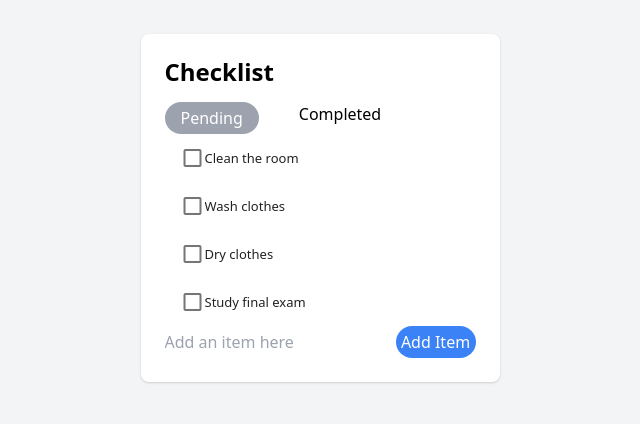
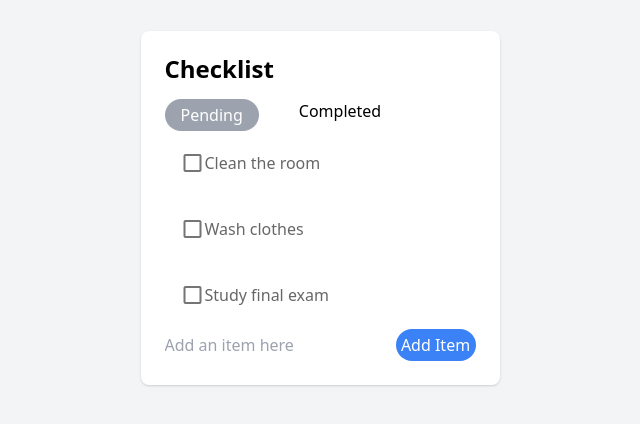
Before and after one commit to marcvaleros/nuxt-vue-todo_app, a Nuxt app: page / in a window 1280 px wide. Shown: the part 208-632 px from the top of the page, without its empty margins (320-960 px from the left). Built offline with nearby package versions, Linux system fonts and the light colour scheme.

Commit message:
setup vuex store

```diff
--- a/components/Card.vue
+++ b/components/Card.vue
@@ -15,10 +15,10 @@
           <component :is="activeTab"/>
 
           <div class="flex flex-row ">
-            <input type="textfield" placeholder="Add an item here" class="outline-none" v-model="newTask">
+            <input type="text" placeholder="Add an item here" class="outline-none" v-model="newTask" @keypress.enter="addTasK">
             <button
               class="rounded-full text-white outline outline-none border-0 bg-blue-500 h-8 w-20 "
-              @click="create"
+              @click="addTask"
             >Add Item</button>
           </div>
 
@@ -37,10 +37,14 @@ export default {
     };
   },
   methods: {
-   create(){
-
+   addTask(){
+      if(this.newTask){
+        this.$store.commit('ADD_TASK',this.newTask);
+        this.newTask = '';
+      }
    }
   },
+
 }
 </script>
 
--- a/components/Completed.vue
+++ b/components/Completed.vue
@@ -1,8 +1,8 @@
 <template>
   <div>
      <v-list class="p-0" single-line dense>
-        <v-list-item v-for="item in completed" :key="item.id" dense>
-              <v-checkbox :id="item.id" :label="item.task"></v-checkbox>
+        <v-list-item v-for="item in completed" :key="item.task" dense>
+              <v-checkbox  :label="item.task"></v-checkbox>
         </v-list-item>
        </v-list>
    </div>
@@ -13,15 +13,18 @@ export default {
   name: 'Completed',
   data() {
     return {
-      completed: [
-        {
-          id:5,task:'Code personal app', done:true,
-        },
-        {
-          id:6,task:'Walk dogs', done:true,
-        },
-      ]
+      tasks: []
     }
+  },
+  computed: {
+    completed() {
+      let done =  this.tasks.filter((task) => task.done === true);
+      return done;
+    }
+  },
+  mounted () {
+    this.tasks = this.$store.state.tasks;
+    console.log(this.tasks);
   },
 };
 </script>
--- a/components/Pending.vue
+++ b/components/Pending.vue
@@ -1,18 +1,8 @@
 <template>
- <div>
-     <v-list class="p-0 m-0" dense>
-       <v-list-item v-for="item in pending" :key="item.id" dense>
-              <template v-slot:default>
-                <v-list-item-action>
-                  <v-checkbox :input-value="item.done" :id="item.id"></v-checkbox>
-                </v-list-item-action>
-
-                <v-list-item-content>
-                  <v-list-item-title  :class="{'text-decoration-line-through': true}">
-                    {{item.task}}
-                  </v-list-item-title>
-                </v-list-item-content>
-              </template>
+  <div>
+     <v-list class="p-0" single-line dense>
+        <v-list-item v-for="item in pending" :key="item.task" dense>
+              <v-checkbox  :label="item.task"></v-checkbox>
         </v-list-item>
        </v-list>
    </div>
@@ -20,34 +10,24 @@
 
 <script>
 export default {
-  name: 'Pending',
+  name: 'Completed',
   data() {
     return {
-      pending: [
-        {
-          id:1,task:'Clean the room', done:false,
-        },
-        {
-          id:2,task:'Wash clothes', done:false,
-        },
-        {
-          id:3,task:'Dry clothes', done:false,
-        },
-        {
-          id:4,task:'Study final exam', done:false,
-        },
-      ]
+      tasks: []
     }
   },
-  methods: {
-
+  computed: {
+    pending() {
+      let done =  this.tasks.filter((task) => task.done === false);
+      return done;
+    }
+  },
+  mounted () {
+    this.tasks = this.$store.state.tasks;
+    console.log(this.tasks);
   },
 };
 </script>
 
 <style>
-.v-list__tile {
-  padding: 0
-};
-
 </style>
--- /dev/null
+++ b/store/index.js
@@ -0,0 +1,28 @@
+export const state = () => ({
+    tasks:[
+        {
+          task:'Clean the room', done:false,
+        },
+        {
+          task:'Wash clothes', done:false,
+        },
+        {
+          task:'Dry clothes', done:true,
+        },
+        {
+          task:'Study final exam', done:false,
+        },
+      ]
+});
+
+export const mutations ={
+  ADD_TASK(state, task){
+    state.tasks.push = ({content: task, done: false});
+  },
+  REMOVE_TASK(state,task){
+    state.tasks.splice(state.tasks.indexOf(task),1);
+  },
+  SET_TASK_STATUS(state,task){
+    task.done = !task.done;
+  }
+}
```
